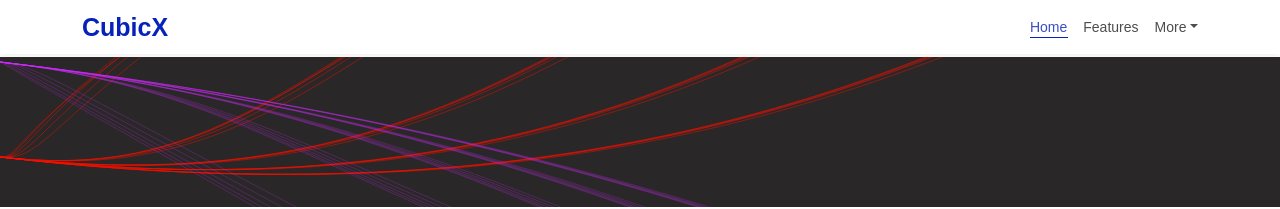
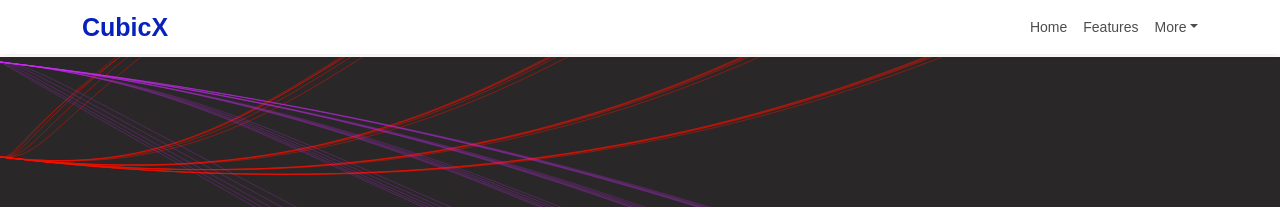
Before and after one commit to Al-Vait1235711/proj001, a React (Vite) app in the folder frontend/: page / in a window 1280 px wide. Shown: the top 209 px of the page. Built offline with nearby package versions, Linux system fonts and the light colour scheme.

Commit message:
Update header.jsx

```diff
--- a/frontend/src/components/global/header.jsx
+++ b/frontend/src/components/global/header.jsx
@@ -12,10 +12,10 @@ function AppHeader() {
   useEffect(() => {
     const currentpage = window.location.pathname;
     console.log(currentpage);
-    if (currentpage === "/") {
+    if (currentpage === "/proj001/") {
       setHpage(true);
 
-    } else if (currentpage === "/features") {
+    } else if (currentpage === "/proj001/features") {
       setFpage(true);
     } else {
       setFpage(false);
```
